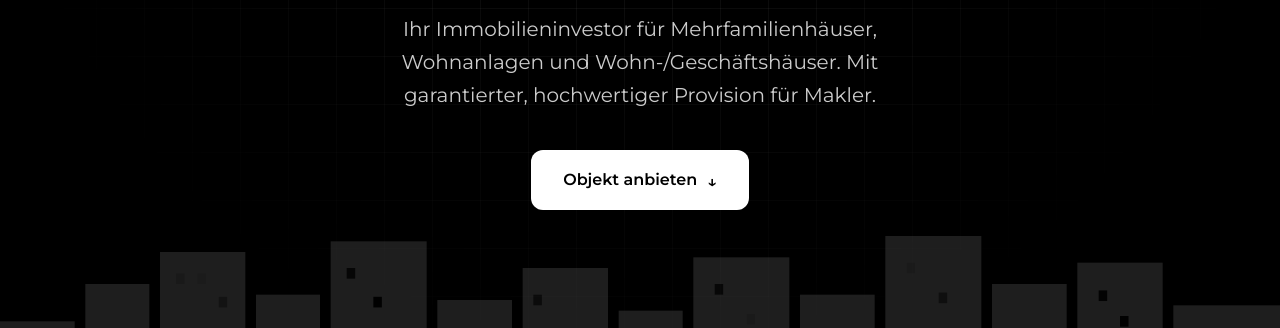
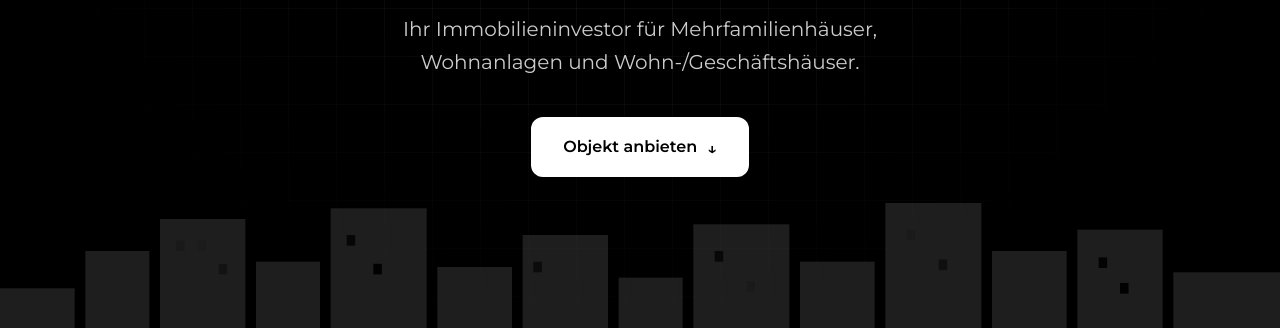
Before and after one commit to SerifiCapital/serifi-website, a plain HTML site: page index.html in a window 1280 px wide. Shown: the part 472-800 px from the top of the page. Drawn offline with Linux system fonts and the light colour scheme.

Commit message:
Add files via upload

```diff
--- a/index.html
+++ b/index.html
@@ -291,7 +291,7 @@ footer .wrap{align-items:flex-start;gap:16px}
 
   <div class="hlogo"><img src="favicon.png" alt="Serifi Capital"></div>
   <h1>Wir kaufen Wohnimmobilien im Ruhrgebiet &amp; Saarland.</h1>
-  <p class="lead">Ihr Immobilieninvestor für Mehrfamilienhäuser, Wohnanlagen und Wohn-/Geschäftshäuser. Mit garantierter, hochwertiger Provision für Makler.</p>
+  <p class="lead">Ihr Immobilieninvestor für Mehrfamilienhäuser, Wohnanlagen und Wohn-/Geschäftshäuser.</p>
   <a class="btn" href="#kontakt">Objekt anbieten <span aria-hidden="true">↓</span></a>
 </div></header>
 
```
